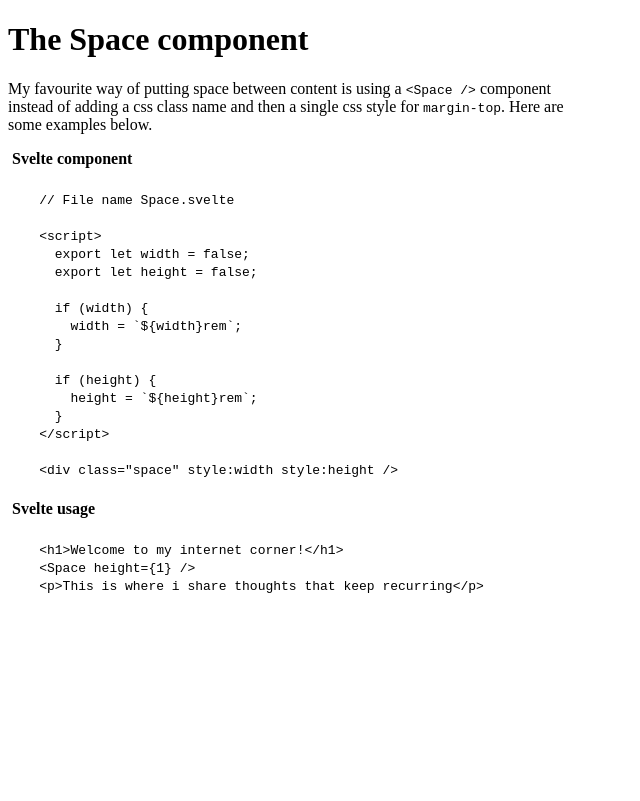
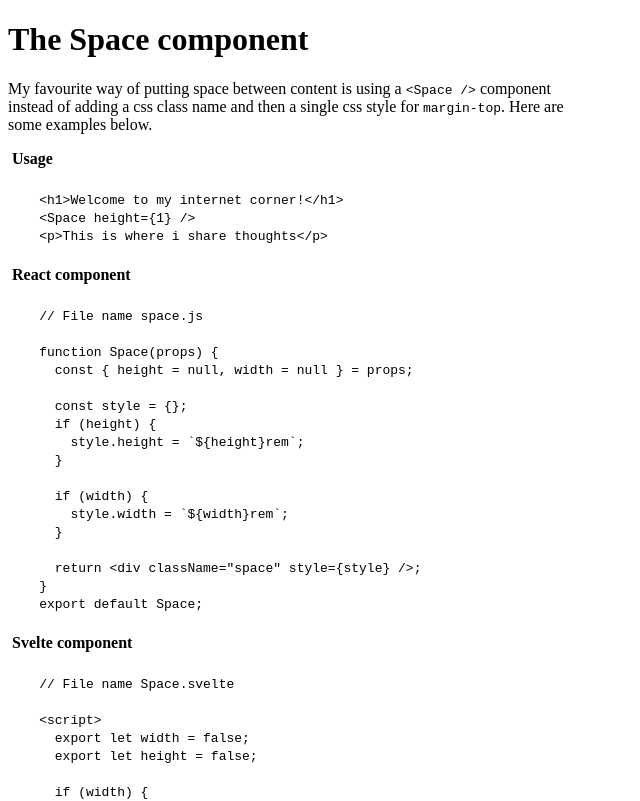
Before and after one commit to kddial/personal-website, a SvelteKit app: page /blog/the-space-component in a window 1280 px wide. Shown: the top 801 px of the page, without its empty margins (0-640 px from the left). Built offline with nearby package versions, Linux system fonts and the light colour scheme.

Commit message:
add react component usage

```diff
--- a/src/routes/blog/the-space-component/+page.svelte
+++ b/src/routes/blog/the-space-component/+page.svelte
@@ -13,6 +13,38 @@
 </p>
 
 <div>
+  <h4>Usage</h4>
+  <code>
+    {`
+    <h1>Welcome to my internet corner!</h1>
+    <Space height={1} />
+    <p>This is where i share thoughts</p>
+    `}
+  </code>
+
+  <h4>React component</h4>
+  <code>
+    {`
+    // File name space.js
+
+    function Space(props) {
+      const { height = null, width = null } = props;
+
+      const style = {};
+      if (height) {
+        style.height = \`\${height}rem\`;
+      }
+
+      if (width) {
+        style.width = \`\${width}rem\`;
+      }
+
+      return <div className="space" style={style} />;
+    }
+    export default Space;
+    `}
+  </code>
+
   <h4>Svelte component</h4>
   <code>
     {`
@@ -34,13 +66,4 @@
     <div class="space" style:width style:height />
     `}
   </code>
-
-  <h4>Svelte usage</h4>
-  <code>
-    {`
-    <h1>Welcome to my internet corner!</h1>
-    <Space height={1} />
-    <p>This is where i share thoughts that keep recurring</p>
-    `}
-  </code>
 </div>
```
